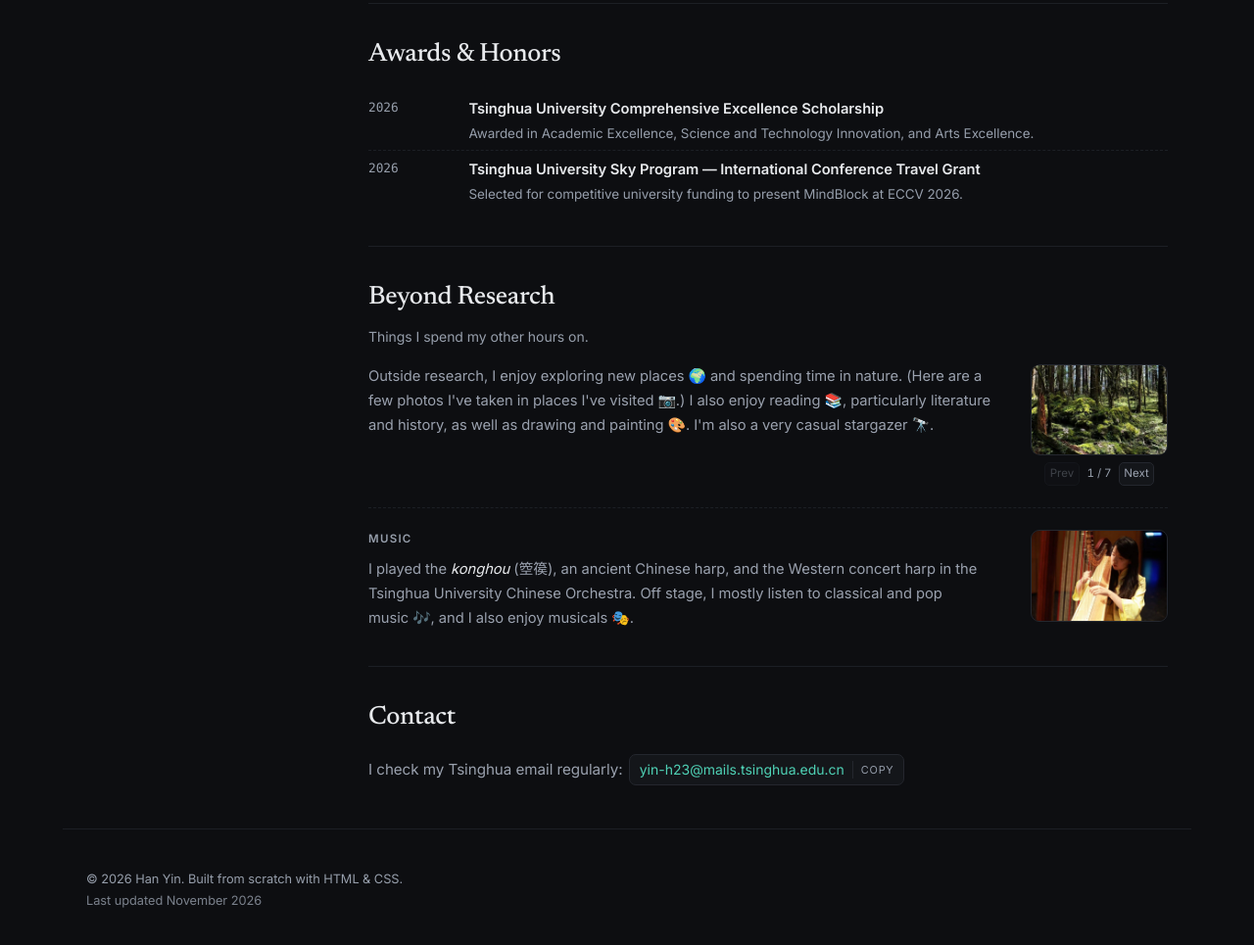
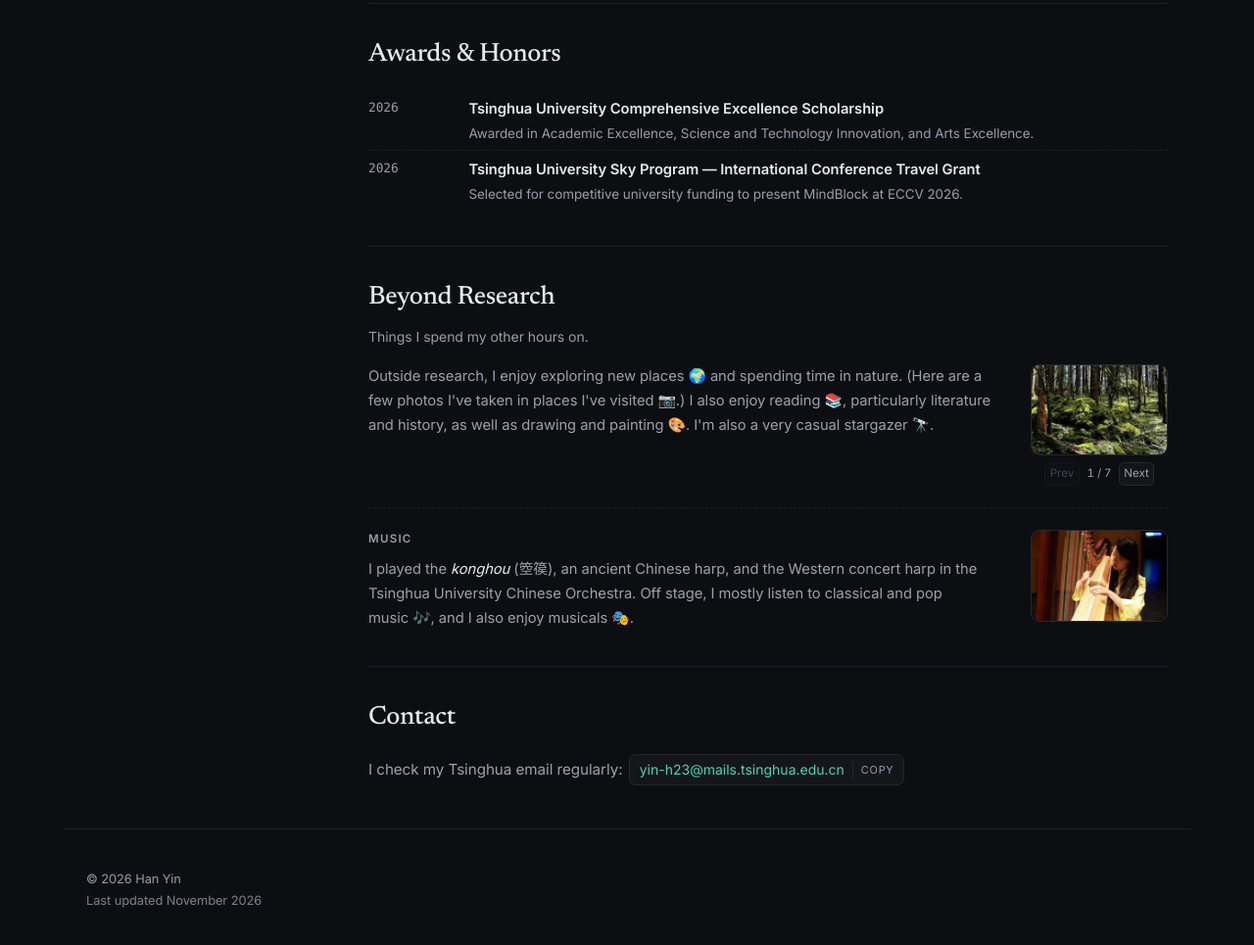
Before and after one commit to hanyyyin/hanyyyin.github.io, a plain HTML site: page index.html in a window 1280 px wide. Shown: the part 2784-3749 px from the top of the page at 98% size. Drawn offline with Linux system fonts and the light colour scheme.

Commit message:
Simplify homepage footer

```diff
--- a/index.html
+++ b/index.html
@@ -419,7 +419,7 @@
 </div>
 
 <footer class="footer">
-  <p>&copy; <span id="year">2026</span> Han Yin. Built from scratch with HTML &amp; CSS.</p>
+  <p>&copy; <span id="year">2026</span> Han Yin</p>
   <p class="footer-sub">Last updated <time datetime="2026-11-27">November 2026</time></p>
 </footer>
 
```
